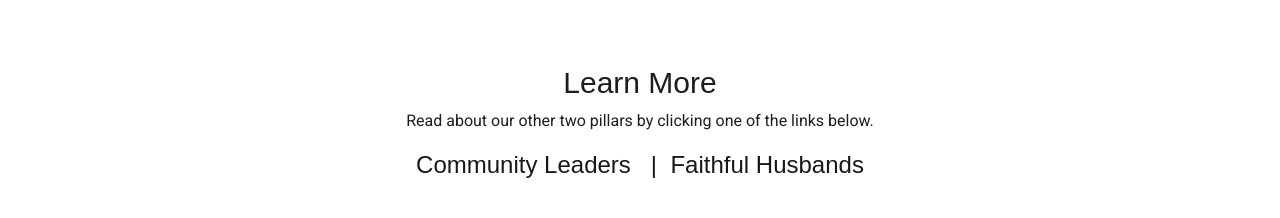
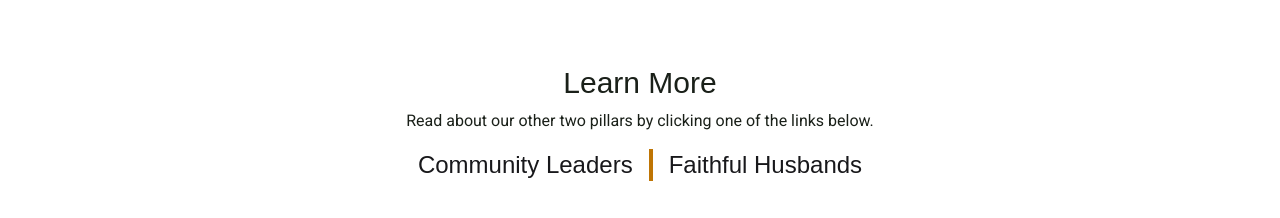
Before and after one commit to drethedevjs/boss-boys, a React (Vite) app: page /pillar/loving-fathers in a window 1280 px wide. Shown: the part 708-926 px from the top of the page. Built offline with nearby package versions, Linux system fonts and the light colour scheme.

Commit message:
Added visual separation for links in pillars learn more component.

```diff
--- a/src/components/PillarsLearnMore.tsx
+++ b/src/components/PillarsLearnMore.tsx
@@ -10,16 +10,16 @@ export const PillarsLearnMore = ({
   const leftLink = "/pillar/" + leftText.toLowerCase().replace(" ", "-");
   const rightLink = "/pillar/" + rightText.toLowerCase().replace(" ", "-");
   return (
-    <section className="text-center mb-10">
+    <section className="text-center mb-10 mx-8">
       <h2 className="text-2xl md:text-3xl mb-2">Learn More</h2>
       <p className="mb-4">
         Read about our other two pillars by clicking one of the links below.
       </p>
-      <div className="flex space-x-5 text-2xl font-good-times place-items-center place-content-center">
+      <div className="flex md:text-2xl font-good-times place-items-center place-content-center gap-4">
         <NavLink to={leftLink} className="hover:text-boss-gold">
           {leftText}
-        </NavLink>{" "}
-        | &nbsp;
+        </NavLink>
+        <div className="w-1 h-8 bg-boss-gold"></div>
         <NavLink to={rightLink} className="hover:text-boss-gold">
           {rightText}
         </NavLink>
```
